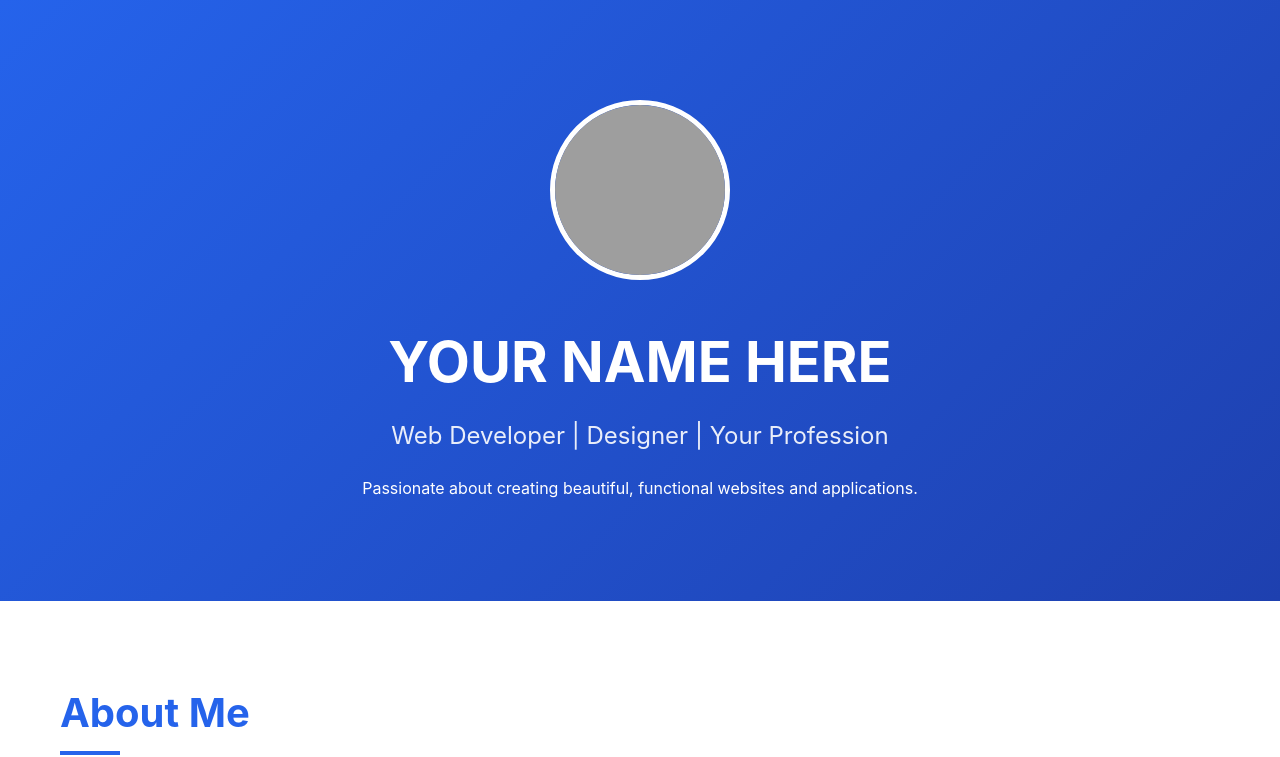
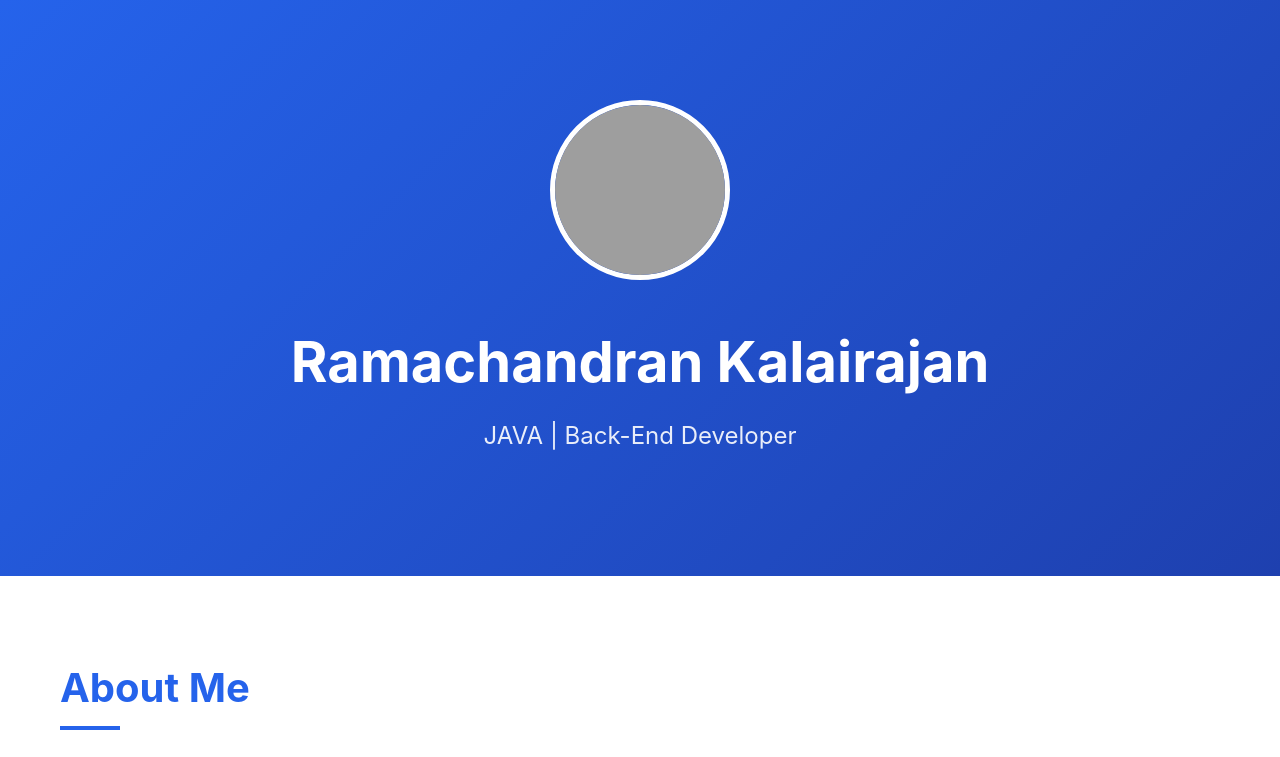
Before and after one commit to ramkchandran99/ramachandranK, a plain HTML site: page index.html in a window 1280 px wide. Shown: the top 757 px of the page. Drawn offline with Linux system fonts and the light colour scheme; grey boxes are pictures that could not be loaded.

Commit message:
Update index.html

```diff
--- a/index.html
+++ b/index.html
@@ -176,10 +176,10 @@
             <!-- CHANGE THIS IMAGE -->
             <img src="https://images.unsplash.com/photo-1507003211169-0a1dd7228f2d?ixlib=rb-4.0.3&auto=format&fit=crop&w=500&q=80"
                  alt="Your Photo" class="profile-img">
-            <h1>YOUR NAME HERE</h1>
-            <p style="font-size: 1.5rem; opacity: 0.9;">Web Developer | Designer | Your Profession</p>
+            <h1>Ramachandran Kalairajan</h1>
+            <p style="font-size: 1.5rem; opacity: 0.9;">JAVA | Back-End Developer</p>
             <p style="margin-top: 20px; max-width: 600px; margin-left: auto; margin-right: auto;">
-                Passionate about creating beautiful, functional websites and applications.
+
             </p>
         </div>
     </header>
```
